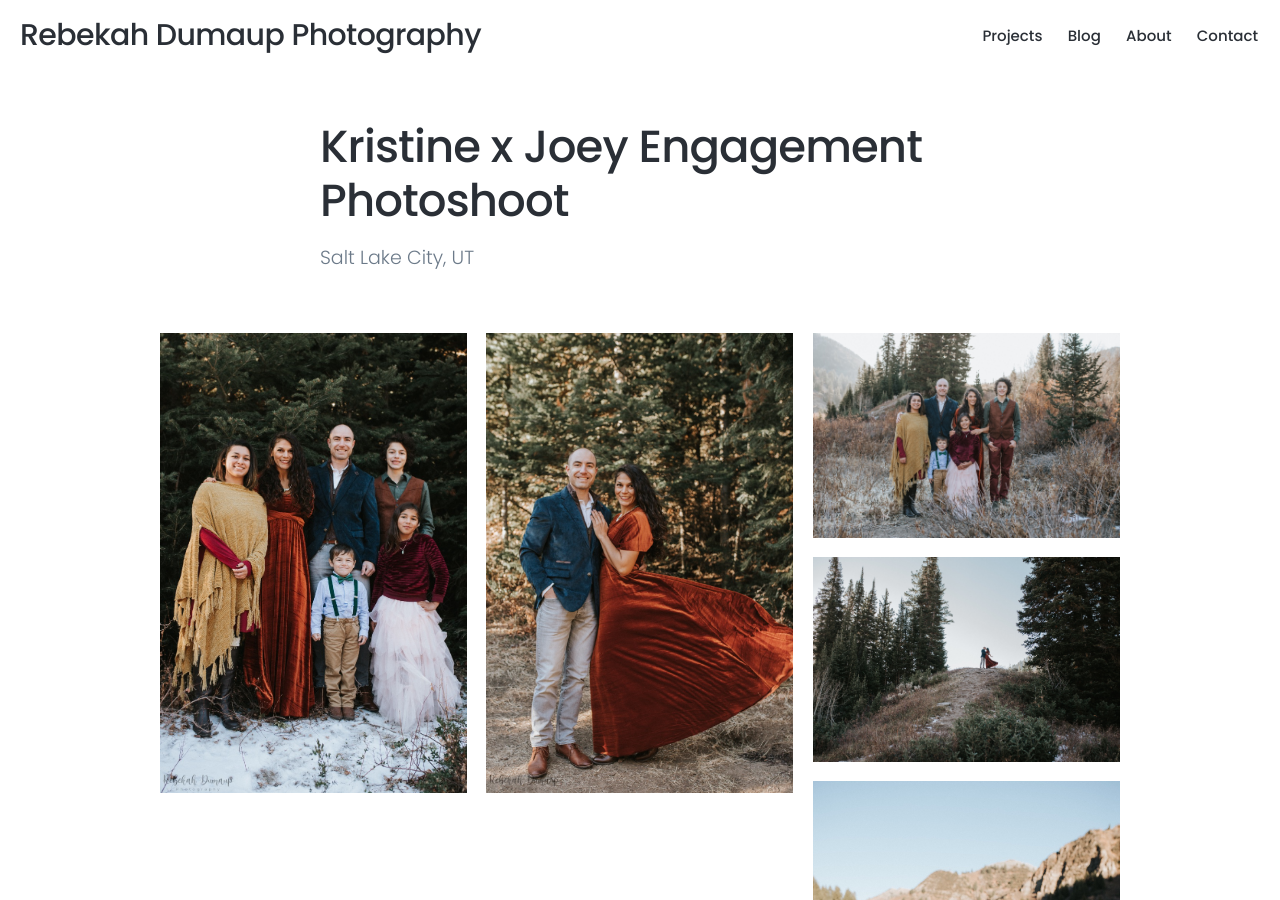
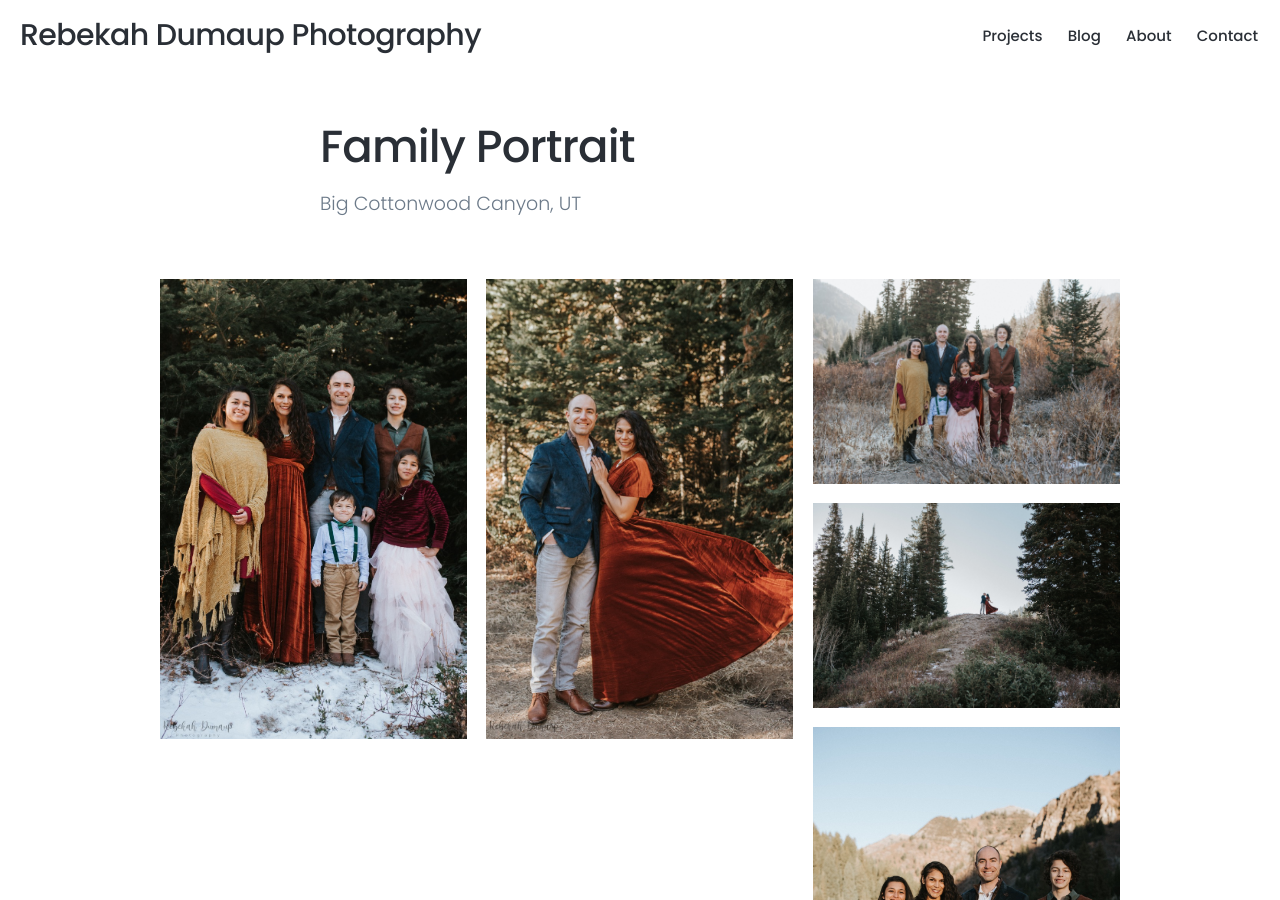
Before and after one commit to rdumaup/rdumaup.github.io, a Jekyll site: the page built from _projects/2020-10-31-big-cottonwood-canyon-utah-family-portrait.md, in a window 1280 px wide and 900 px high. Built offline with Jekyll 4.4.1, drawn with Linux system fonts in a browser that asks for light colours; nearby versions of some CDN libraries.

Commit message:
project title change

```diff
--- a/_projects/2020-10-31-big-cottonwood-canyon-utah-family-portrait.md
+++ b/_projects/2020-10-31-big-cottonwood-canyon-utah-family-portrait.md
@@ -1,6 +1,6 @@
 ---
-title: 'Kristine x Joey Engagement Photoshoot'
-subtitle: 'Salt Lake City, UT'
+title: 'Family Portrait'
+subtitle: 'Big Cottonwood Canyon, UT'
 date: 2020-10-24 00:00:00
 description: Rebekah Dumaup is a wedding, engagement, portrait, maternity, and family photographer based in Saly Lake City, Utah.
 featured_image: '/images/projects/201031_sheenafamily/familyportrait-2.jpg'
```
